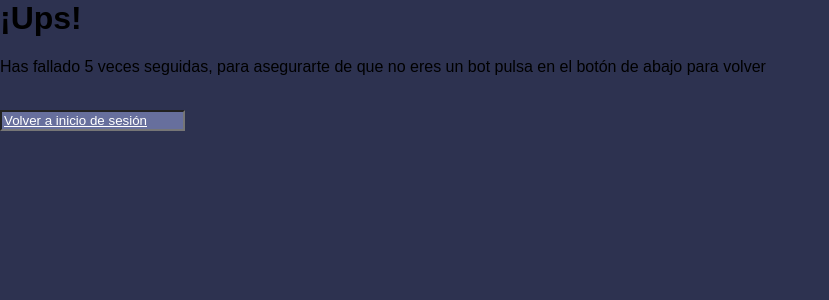
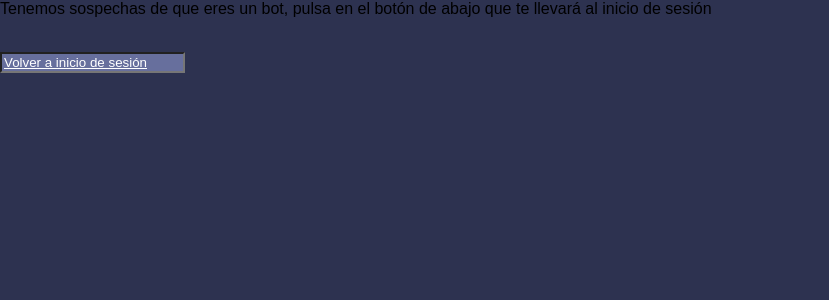
Before and after one commit to patricia-ortega-garcia/ProyectoSGSSI, a PHP site: page /3fallosseguidos.php in a window 1280 px wide. Shown: the top 300 px of the page, without its empty margins (0-829 px from the left). Run offline with PHP 8.4, Linux system fonts and the light colour scheme; the visitor is signed in with stand-in values (Sample User, id 1).

Commit message:
Cambio en el mensaje de la web

```diff
--- a/app/3fallosseguidos.php
+++ b/app/3fallosseguidos.php
@@ -9,11 +9,10 @@
 
     if ($_SESSION['incorrectosSeguidos'] == 3) {
         $_SESSION['incorrectosSeguidos'] = 0;
-    	echo "<h1> ¡Ups! </h1>";
-        echo "<p class = mensaje> Has fallado 5 veces seguidas, para asegurarte de que no eres un bot pulsa en el botón de abajo para volver </p>";
+        echo "<p class = mensaje> Tenemos sospechas de que eres un bot, pulsa en el botón de abajo que te llevará al inicio de sesión </p>";
     } else {
-    	echo "<h1> Vaya... Ha habido un error... </h1>";
-        echo "<p class = mensaje> Se ha intentado navegar desde una URl no permitida, pulse en el botón para volver al inicio de sesión </p>";
+    	echo "<h1> ERROR!! </h1>";
+        echo "<p class = mensaje> Se ha intentado navegar desde una URl no permitida, pulsa en el botón de abajo que te llevará al inicio de sesión </p>";
 }
 ?>
 <link rel="stylesheet" href="styles.css">
```
